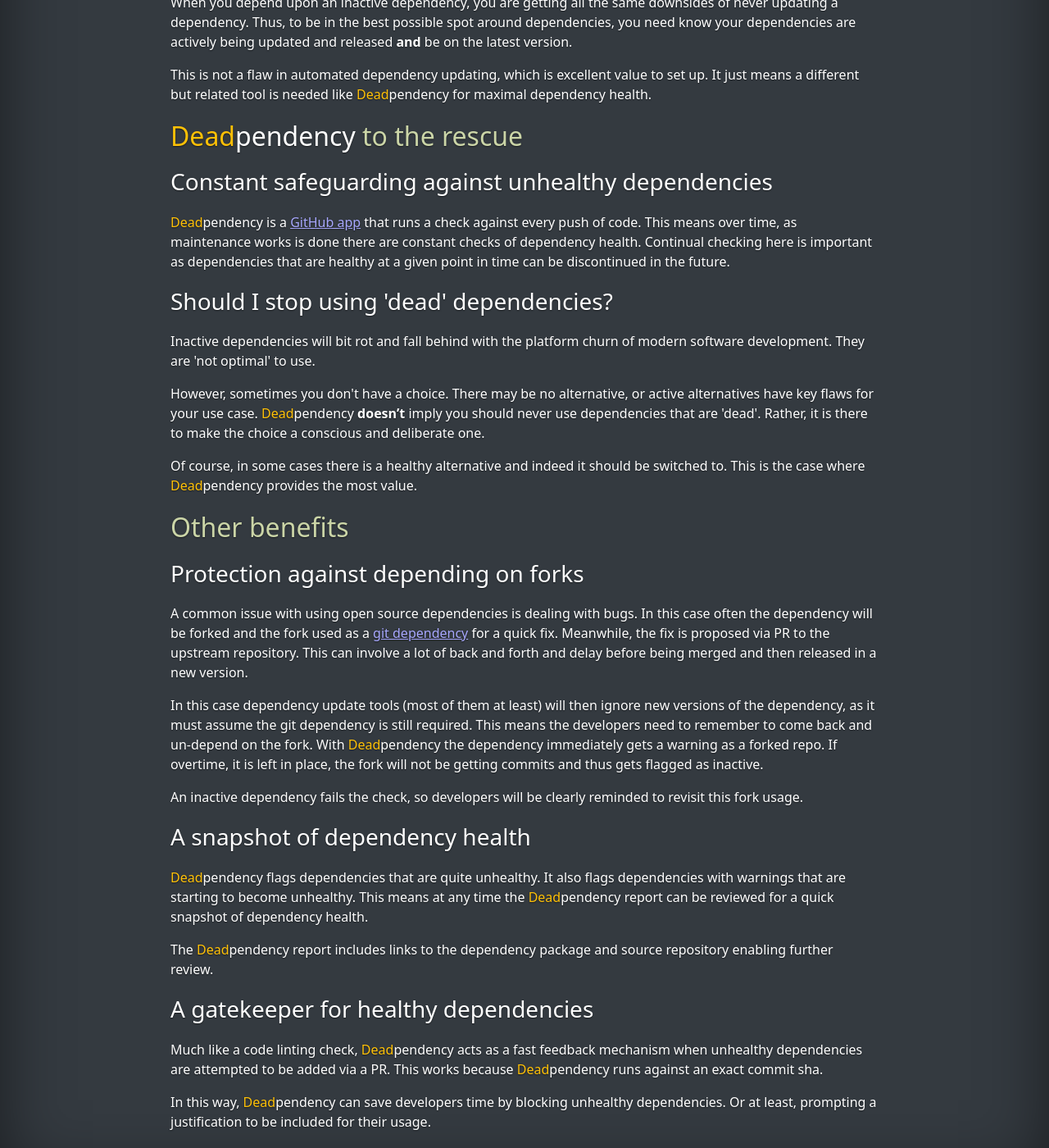
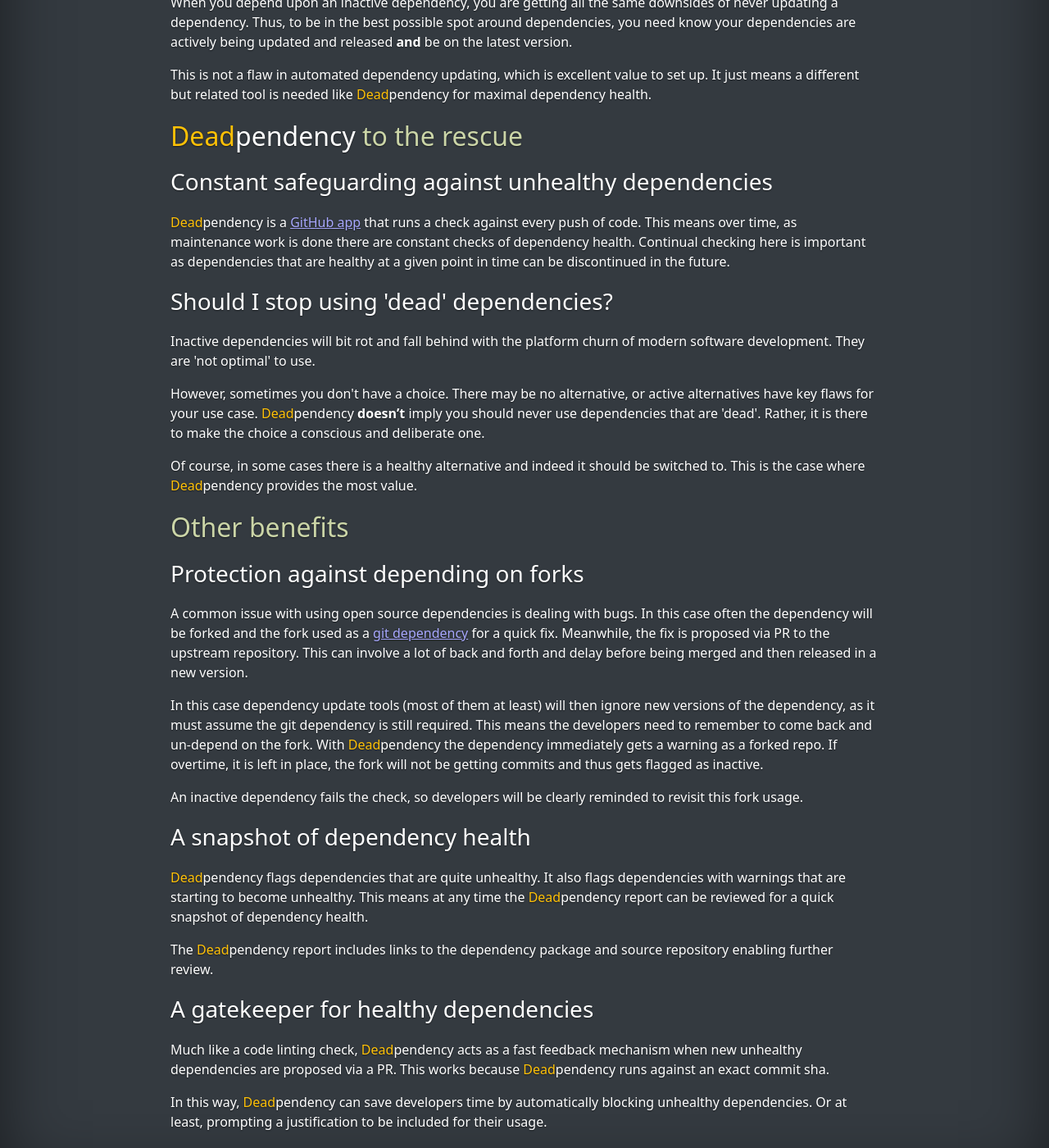
Before and after one commit to deadpendency/deadpendency.github.io, a Jekyll site: the page built from why.html, in a window 1280 px wide and 1400 px high, scrolled down 1326 px. Shown: the whole window at 82% size. Built offline with Jekyll 4.4.1, drawn with Linux system fonts in a browser that asks for light colours; nearby versions of some CDN libraries.

Commit message:
Minor why tweaks

```diff
--- a/why.html
+++ b/why.html
@@ -48,7 +48,7 @@
 
 <h3>Constant safeguarding against unhealthy dependencies</h3>
 
-<p><span class="text-warning">Dead</span><span class="text-white">pendency</span> is a <a href="https://docs.github.com/en/developers/apps/about-apps" target="_blank" rel="noopener">GitHub app</a> that runs a check against every push of code. This means over time, as maintenance works is done there are constant checks of dependency health. Continual checking here is important as dependencies that are healthy at a given point in time can be discontinued in the future.</p>
+<p><span class="text-warning">Dead</span><span class="text-white">pendency</span> is a <a href="https://docs.github.com/en/developers/apps/about-apps" target="_blank" rel="noopener">GitHub app</a> that runs a check against every push of code. This means over time, as maintenance work is done there are constant checks of dependency health. Continual checking here is important as dependencies that are healthy at a given point in time can be discontinued in the future.</p>
 
 <h3>Should I stop using 'dead' dependencies?</h3>
 
@@ -76,8 +76,8 @@
 
 <h3>A gatekeeper for healthy dependencies</h3>
 
-<p>Much like a code linting check, <span class="text-warning">Dead</span><span class="text-white">pendency</span> acts as a fast feedback mechanism when unhealthy dependencies are attempted to be added via a PR. This works because <span class="text-warning">Dead</span><span class="text-white">pendency</span> runs against an exact commit sha.</p>
+<p>Much like a code linting check, <span class="text-warning">Dead</span><span class="text-white">pendency</span> acts as a fast feedback mechanism when new unhealthy dependencies are proposed via a PR. This works because <span class="text-warning">Dead</span><span class="text-white">pendency</span> runs against an exact commit sha.</p>
 
-<p>In this way, <span class="text-warning">Dead</span><span class="text-white">pendency</span> can save developers time by blocking unhealthy dependencies. Or at least, prompting a justification to be included for their usage.</p>
+<p>In this way, <span class="text-warning">Dead</span><span class="text-white">pendency</span> can save developers time by automatically blocking unhealthy dependencies. Or at least, prompting a justification to be included for their usage.</p>
 
 </div>
```
